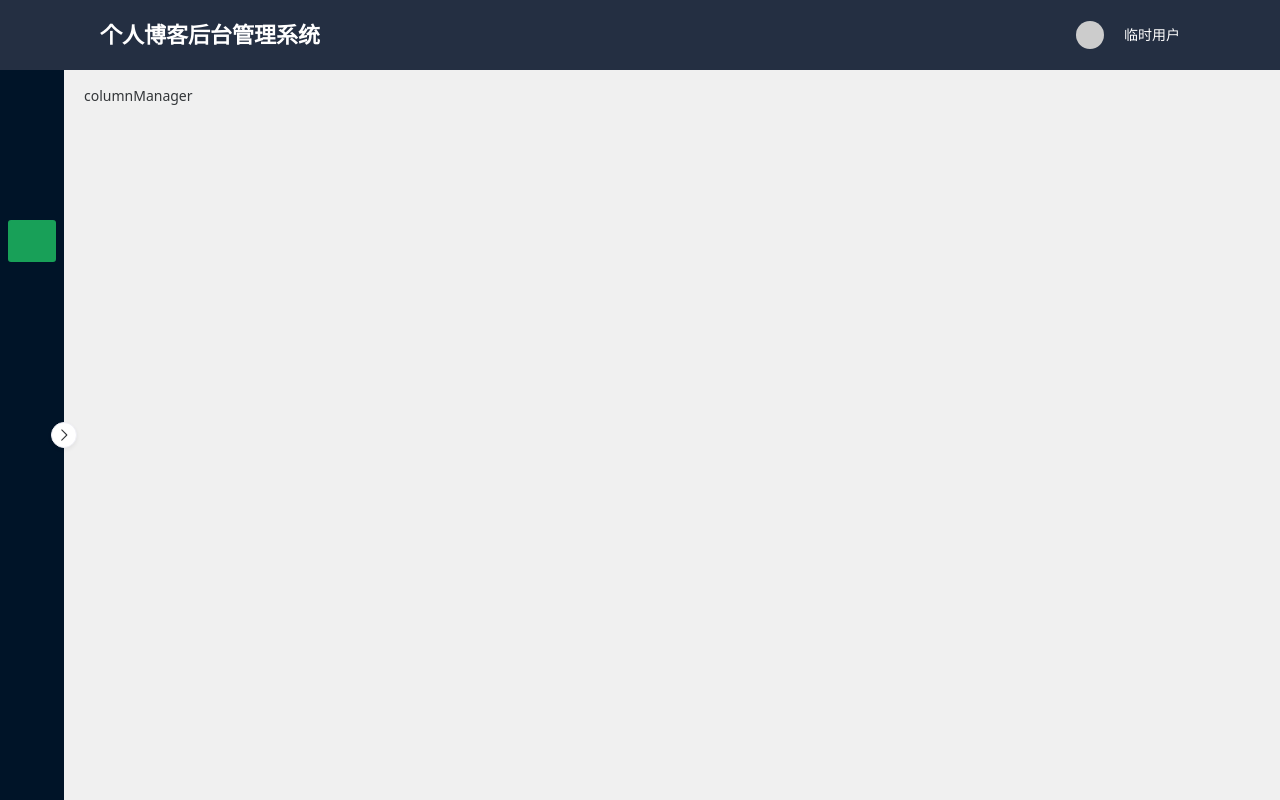
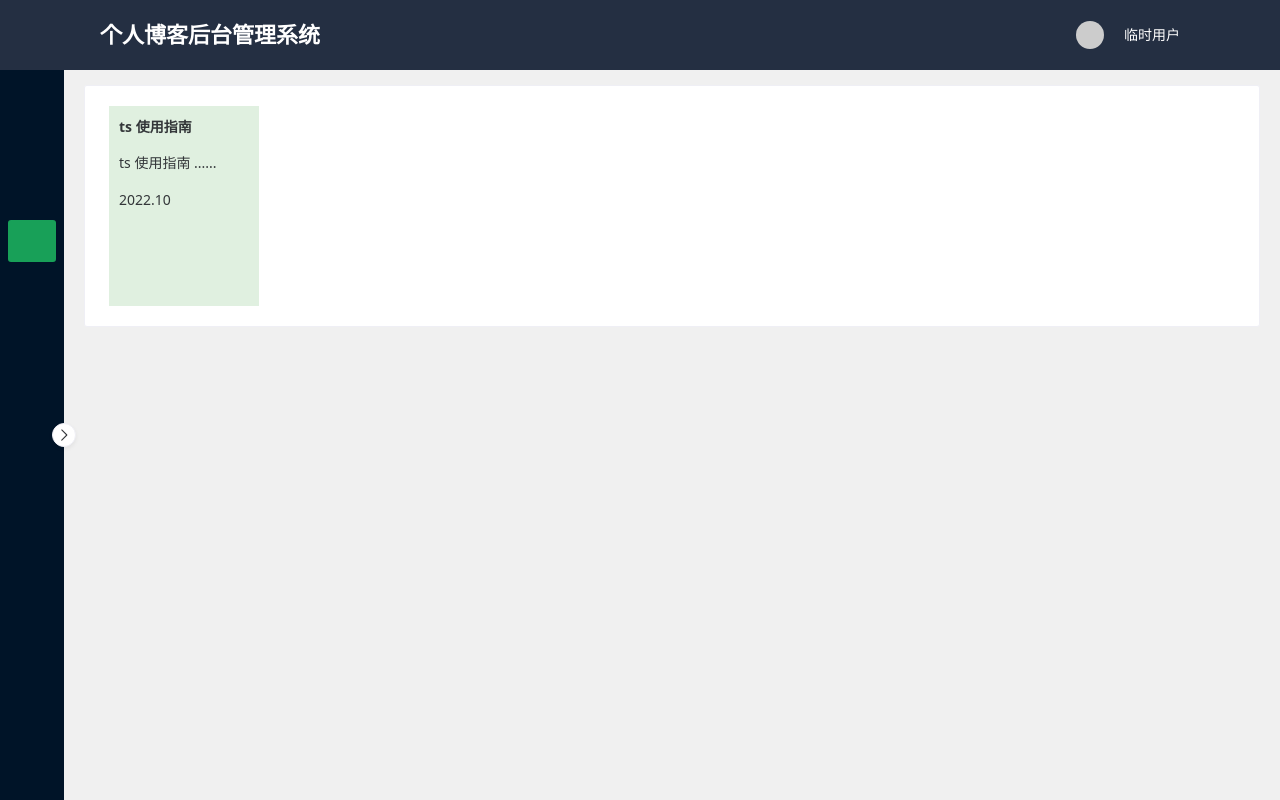
Before and after one commit to qiushilong/blog, a Vue app in the folder admin/: page /column-manager in a window 1280 px wide. Built offline with nearby package versions, Linux system fonts and the light colour scheme; no server answers; some icons are missing.

Commit message:
admin feat: column module

```diff
--- a/admin/components.d.ts
+++ b/admin/components.d.ts
@@ -7,6 +7,7 @@ export {}
 
 declare module '@vue/runtime-core' {
   export interface GlobalComponents {
+    ColumnCard: typeof import('./src/components/columnCard.vue')['default']
     HelloWorld: typeof import('./src/components/HelloWorld.vue')['default']
     NAvatar: typeof import('naive-ui')['NAvatar']
     NButton: typeof import('naive-ui')['NButton']
@@ -19,6 +20,7 @@ declare module '@vue/runtime-core' {
     NFormItem: typeof import('naive-ui')['NFormItem']
     NGi: typeof import('naive-ui')['NGi']
     NGrid: typeof import('naive-ui')['NGrid']
+    NGridItem: typeof import('naive-ui')['NGridItem']
     NIcon: typeof import('naive-ui')['NIcon']
     NInput: typeof import('naive-ui')['NInput']
     NLayout: typeof import('naive-ui')['NLayout']
--- a/admin/package.json
+++ b/admin/package.json
@@ -12,6 +12,7 @@
     "@vicons/ionicons5": "^0.12.0",
     "axios": "^1.2.0",
     "dayjs": "^1.11.6",
+    "lodash": "^4.17.21",
     "md-editor-v3": "^2.4.1",
     "vue": "^3.2.41",
     "vue-router": "4"
--- /dev/null
+++ b/admin/src/components/columnCard.vue
@@ -0,0 +1,17 @@
+<template>
+  <div class="card"></div>
+</template>
+
+<script lang="ts">
+import { defineComponent } from "vue";
+
+export default defineComponent({});
+</script>
+
+<style scoped lang="less">
+.card {
+  width: 150px;
+  height: 200px;
+  background-color: pink;
+}
+</style>
--- a/admin/src/pages/columnManager/columnManager.vue
+++ b/admin/src/pages/columnManager/columnManager.vue
@@ -1 +1,84 @@
-<template>columnManager</template>
+<template>
+  <n-card id="container-card">
+    <n-grid :x-gap="12" :y-gap="8" :cols="cols">
+      <n-grid-item>
+        <div class="light-green card">
+          <div class="title">ts 使用指南</div>
+          <p class="introduce">ts 使用指南 ......</p>
+          <div class="createDate">2022.10</div>
+        </div>
+      </n-grid-item>
+    </n-grid>
+  </n-card>
+</template>
+
+<script lang="ts">
+import { defineComponent, ref, onMounted, onBeforeUnmount } from "vue";
+import { debounce } from "lodash";
+import ColumnCard from "@/components/columnCard.vue";
+
+export default defineComponent({
+  setup() {
+    const cols = ref<number>(5);
+
+    const resizeObserver = new ResizeObserver(
+      debounce(([entry]) => {
+        if (entry.contentBoxSize) {
+          const contentBoxSize = Array.isArray(entry.contentBoxSize)
+            ? entry.contentBoxSize[0]
+            : entry.contentBoxSize;
+          const newCols = Math.floor(contentBoxSize.inlineSize / 170);
+          cols.value = newCols;
+        }
+      }, 100)
+    );
+
+    onMounted(() => {
+      const dom = document.querySelector("#container-card")!;
+      resizeObserver.observe(dom);
+    });
+
+    onBeforeUnmount(() => {
+      const dom = document.querySelector("#container-card")!;
+      resizeObserver.unobserve(dom);
+    });
+
+    return {
+      ColumnCard,
+      cols,
+    };
+  },
+});
+</script>
+
+<style scoped lang="less">
+#container-card {
+  .card {
+    padding: 10px;
+    width: 150px;
+    height: 200px;
+    transition: all 0.5s;
+    &:hover {
+      transform: translate(2px, -2px);
+    }
+    .title {
+      font-weight: bold;
+    }
+    .introduce {
+    }
+  }
+}
+
+.light-green {
+  height: 108px;
+  background-color: rgba(0, 128, 0, 0.12);
+  width: 150px;
+  height: 200px;
+}
+.green {
+  height: 108px;
+  background-color: rgba(0, 128, 0, 0.24);
+  width: 150px;
+  height: 200px;
+}
+</style>
--- a/admin/src/styles/style.css
+++ b/admin/src/styles/style.css
@@ -0,0 +1,3 @@
+* {
+  box-sizing: border-box;
+}
```
